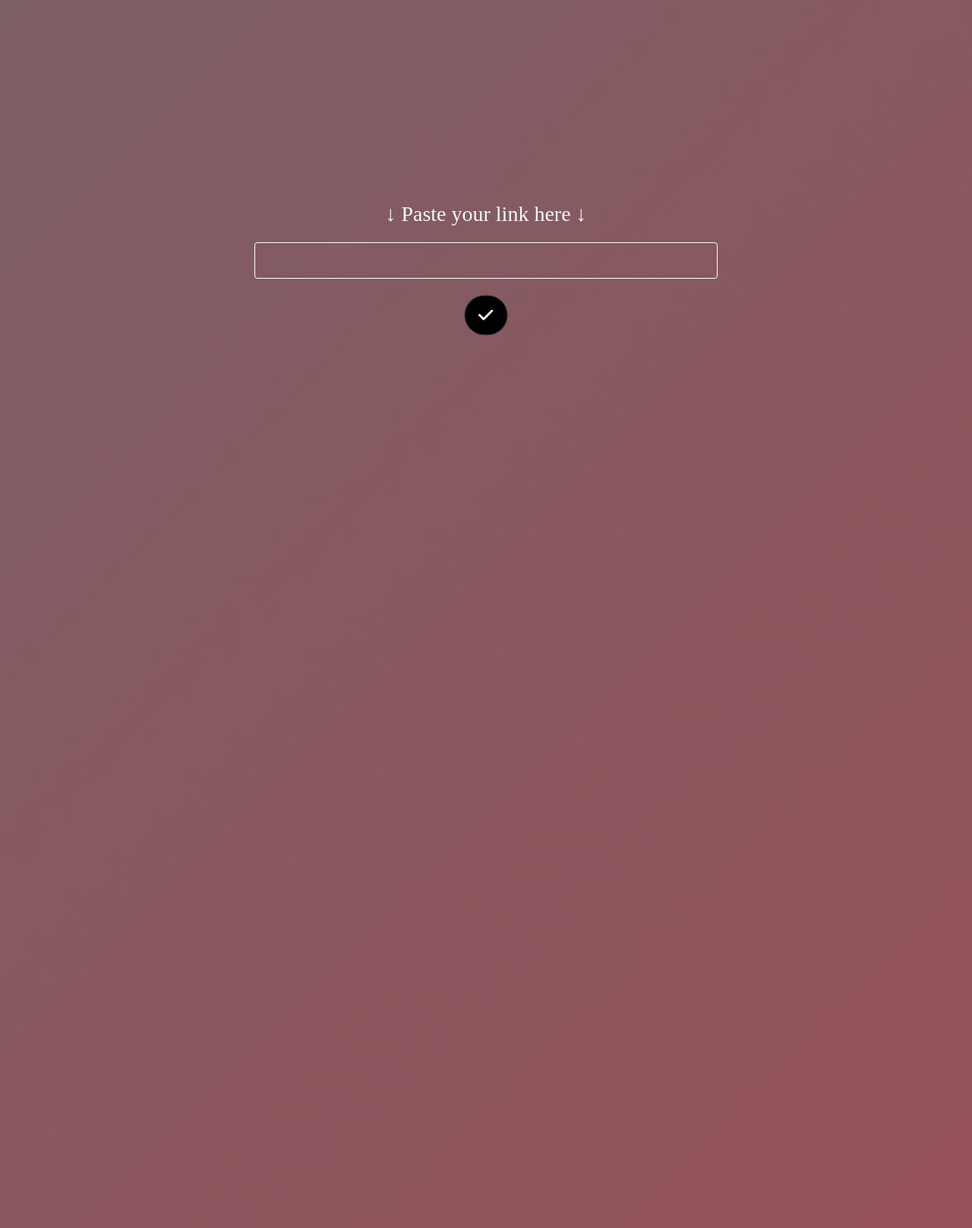
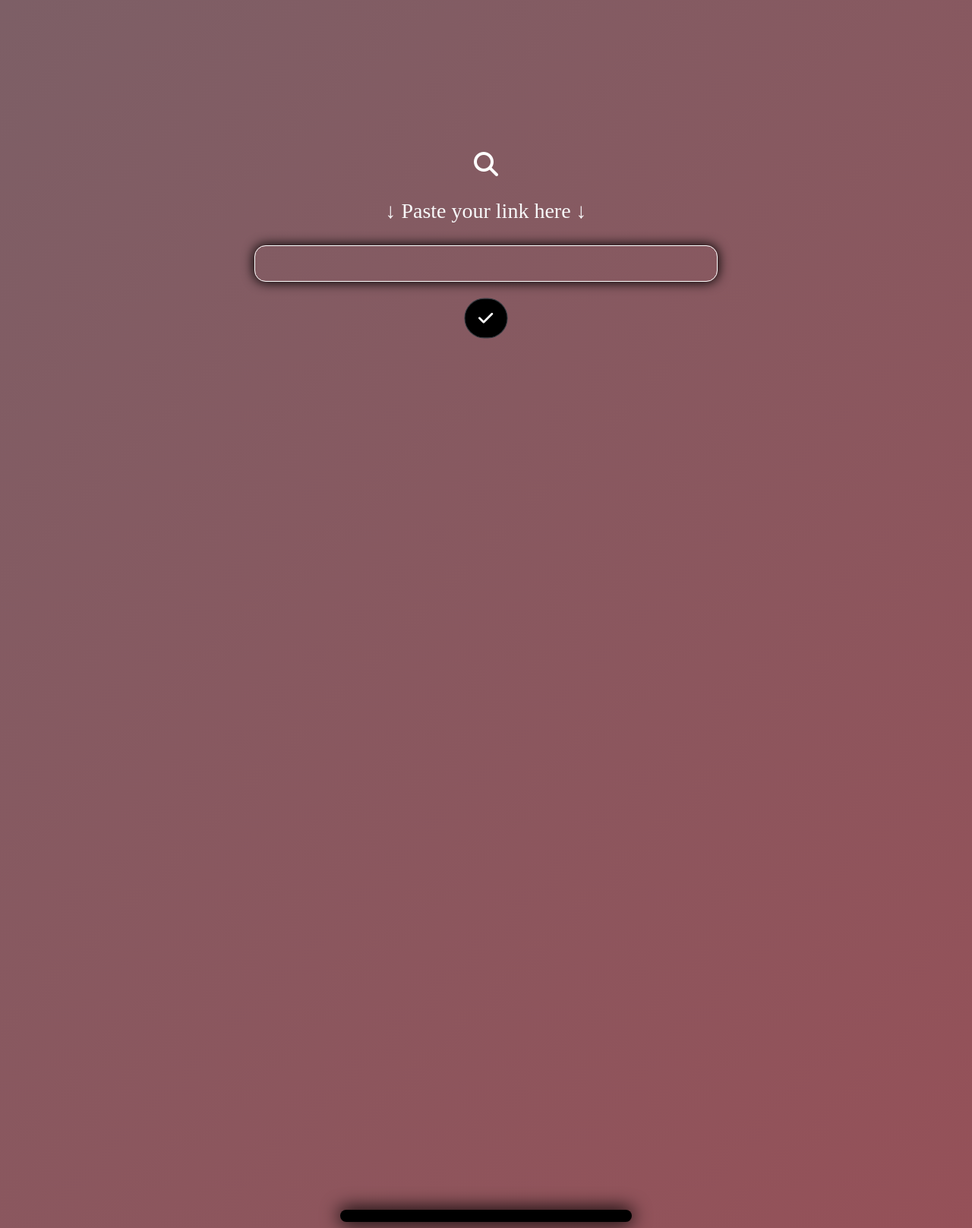
Before and after one commit to JacobW22/Youtube_helper, a Django app: page / in a window 1280 px wide. Shown: the part 983-2600 px from the top of the page at 76% size. Run offline with Django 3.2, Linux system fonts and the light colour scheme; some libraries are stand-ins or nearby versions; some web fonts are replaced.

Commit message:
Better styling for homepage

```diff
--- a/static/css/template_style.css
+++ b/static/css/template_style.css
@@ -6,6 +6,7 @@ body, html {
     background-size: 800% 800%;
 	  animation: gradient 15s ease infinite;
     overflow: auto;
+    cursor: grab;
   }
 
   * {
@@ -47,12 +48,13 @@ body, html {
     font-family: Open Sans;
   }
 
-
-
   .form-control {
     background-color: transparent!important;
     font-size: 1.5rem!important;
     border-color: white!important;
+    border-radius: 15px!important;
+    box-shadow: 0px 0px 15px 1px black;
+
   }
 
   .form-control:focus {
@@ -130,6 +132,10 @@ body, html {
 
     .nav-link {
       font-size: 1.5rem!important;
+    }
+
+    hr {
+      width: 75%!important;
     }
   }
 
@@ -227,6 +233,7 @@ body, html {
     margin-bottom: 5rem!important;
     margin-top: 2rem!important;
     width: 35%;
+    box-shadow: 0px 0px 25px 10px black;
   }
 
   .slider_info {
@@ -237,3 +244,20 @@ body, html {
     height: 100%;
     width: 100%;
   }
+
+  .info_for_carousel {
+    box-shadow: 0px 0px 25px 25px black;
+    background: black;
+    border-radius: 15px!important;
+  }
+
+  hr {
+    width: 30%;
+    background-color: black;
+    color: black;
+    height: 15px!important;
+    border-radius: 15px;
+    opacity: 100;
+    box-shadow: 0px 0px 25px 2px black;
+
+  }
--- a/templates/main_page.html
+++ b/templates/main_page.html
@@ -67,17 +67,27 @@
 <!-- Centered input start -->
 <div class="d-flex align-items-center first-container" style="height: 95%">
 
-        <form method="post" class="container-fluid d-flex flex-column align-items-center" id="main_form" >
+        <form method="post" class="container-fluid d-flex flex-column align-items-center mb-5" id="main_form" >
             {% csrf_token %}
-                  <span class="pointing-to-link p-3 text-light fs-3 text-center" id="inputGroup-sizing-default">&darr; Paste your link here &darr;	 </span>
+
+                  <span class="text-light fs-2 text-center"><i class="fa-solid fa-magnifying-glass" style="color: #ffffff;"></i></span>
+                  <span class="pointing-to-link p-3 text-light fs-3 text-center mb-2" id="inputGroup-sizing-default">&darr; Paste your link here &darr;	 </span>
                   <input type="text" name="sended_link" class="form-control text-light" aria-label="Sizing example input" aria-describedby="inputGroup-sizing-default" required>
                   <button type="submit" class="btn btn-dark btn-lg mt-4 rounded-pill"><i class="fa-solid fa-check"></i></button>
         </form>
+
+</div>
+
+<div class="d-flex justify-content-center">
+  <hr class="hr">
 </div>
 
 <div class="d-flex flex-column container-fluid carousel_slider align-items-center justify-content-center second-container" style="height: 95%">
 
-  <span class="slider_info p-3 text-light fs-3 text-center" id="inputGroup-sizing-default"> Previously downloaded media </span>
+  <span class="text-light fs-2 text-center"> <i class="fa-solid fa-photo-film" style="color: #ffffff;"></i> </span>
+  <span class="slider_info p-3 text-light fs-2 text-center"> Previously downloaded media </span>
+
+  {% if logged == true %}
 
   <div id="carouselExampleIndicators" class="carousel slide " >
     <ol class="carousel-indicators">
@@ -115,8 +125,13 @@
       <span class="sr-only">Next</span>
     </a>
   </div>
+</div>
 
-</div>
+  {% else %}
+  <div class="d-flex info_for_carousel">
+    <span class="text-light fs-2 text-center text-muted"> Log in to see your download history </span>
+  <div>
+  {% endif %}
 
   <!--======================================Toasts===================================================-->
   <div class="toast-container bottom-0 start-50 translate-middle-x mb-3 ">
```
